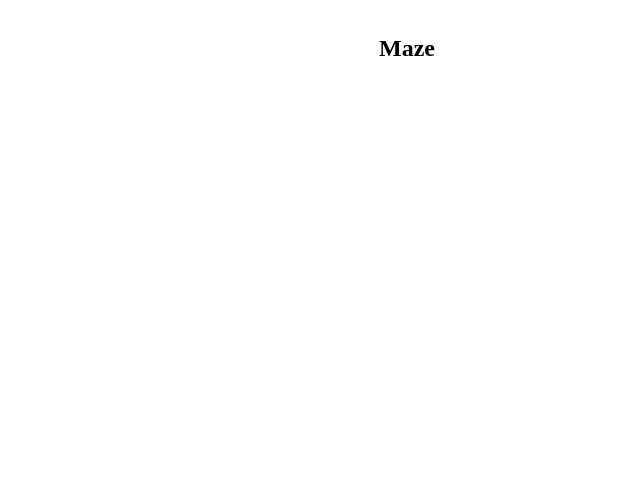
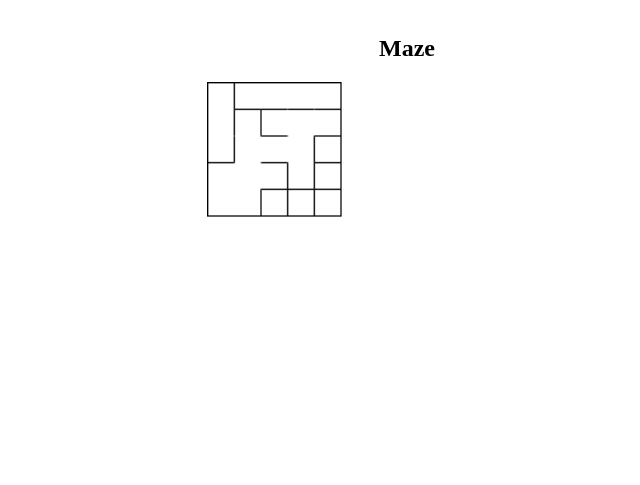
Before and after one commit to Beletskiy/Maze, a plain HTML site: page index.html in a window 1280 px wide. Shown: the whole page, without its empty margins (233-873 px from the left). Drawn offline with Linux system fonts and the light colour scheme.

Commit message:
20_10_random gen

```diff
--- a/css/style.css
+++ b/css/style.css
@@ -9,7 +9,7 @@ h2 {
 }
 
 #gameField, #canvasGameField {
-    height: 400px;
+   /* height: 400px; */
     width: 400px;
     margin: 0 auto;
 }
--- a/index.html
+++ b/index.html
@@ -12,6 +12,7 @@
             <canvas id="canvasGameField"></canvas>
         </div>
     </div>
-<script type="text/javascript" src="js/script.js"></script>
+    <script type="text/javascript" src="js/canvasDrawer.js"></script>
+    <script type="text/javascript" src="js/script.js"></script>
 </body>
 </html>
--- /dev/null
+++ b/js/canvasDrawer.js
@@ -0,0 +1,34 @@
+
+function CanvasDrawer () {
+    this.cellSize = 20;
+    this.canvasField = document.getElementById("canvasGameField");
+    this.ctx = this.canvasField.getContext('2d');
+}
+CanvasDrawer.prototype.drawField = function (modelArr) {
+    var canvasArr = modelArr,
+        cellSize = this.cellSize,
+        ctx = this.ctx,
+        width = canvasArr.length,
+        height = canvasArr[0].length,
+        offset = 0.5;
+
+    ctx.strokeStyle = 'black';
+    ctx.strokeRect(offset, offset, width*cellSize, height*cellSize );
+
+        for (var j = 0; j < height; j++) {
+            for (var i = 0; i < width; i++) {
+            if (canvasArr[i][j][0] == 1) {
+                ctx.moveTo(i*cellSize + offset, j*cellSize + offset);
+                ctx.lineTo(i*cellSize + offset, j*cellSize + cellSize + offset);
+                //ctx.stroke();
+            }
+            if (canvasArr[i][j][1] == 1) {
+                ctx.moveTo(i*cellSize + offset, j*cellSize + offset);
+                ctx.lineTo(i*cellSize + cellSize + offset, j*cellSize + offset);
+                //ctx.stroke();
+            }
+        }
+    }
+    ctx.stroke();
+
+};
--- a/js/script.js
+++ b/js/script.js
@@ -0,0 +1,25 @@
+function Maze () {
+
+    this.drawer = new CanvasDrawer();
+    this.modelArr = null;
+    this.width = 0;
+    this.height = 0;
+}
+
+Maze.prototype.createModel = function(w,h) {
+    this.modelArr = [];
+    this.width = w;
+    this.height = h;
+    for (var i=0; i<this.width; i++) {
+        var t = [];
+        for (var j=0; j<this.height; j++){
+            t.push([Math.round(Math.random()), Math.round(Math.random())]);
+        }
+        this.modelArr.push(t);
+    }
+};
+
+var maze = new Maze();
+maze.createModel(5, 5);
+maze.drawer.drawField(maze.modelArr);
+console.log(maze);
```
